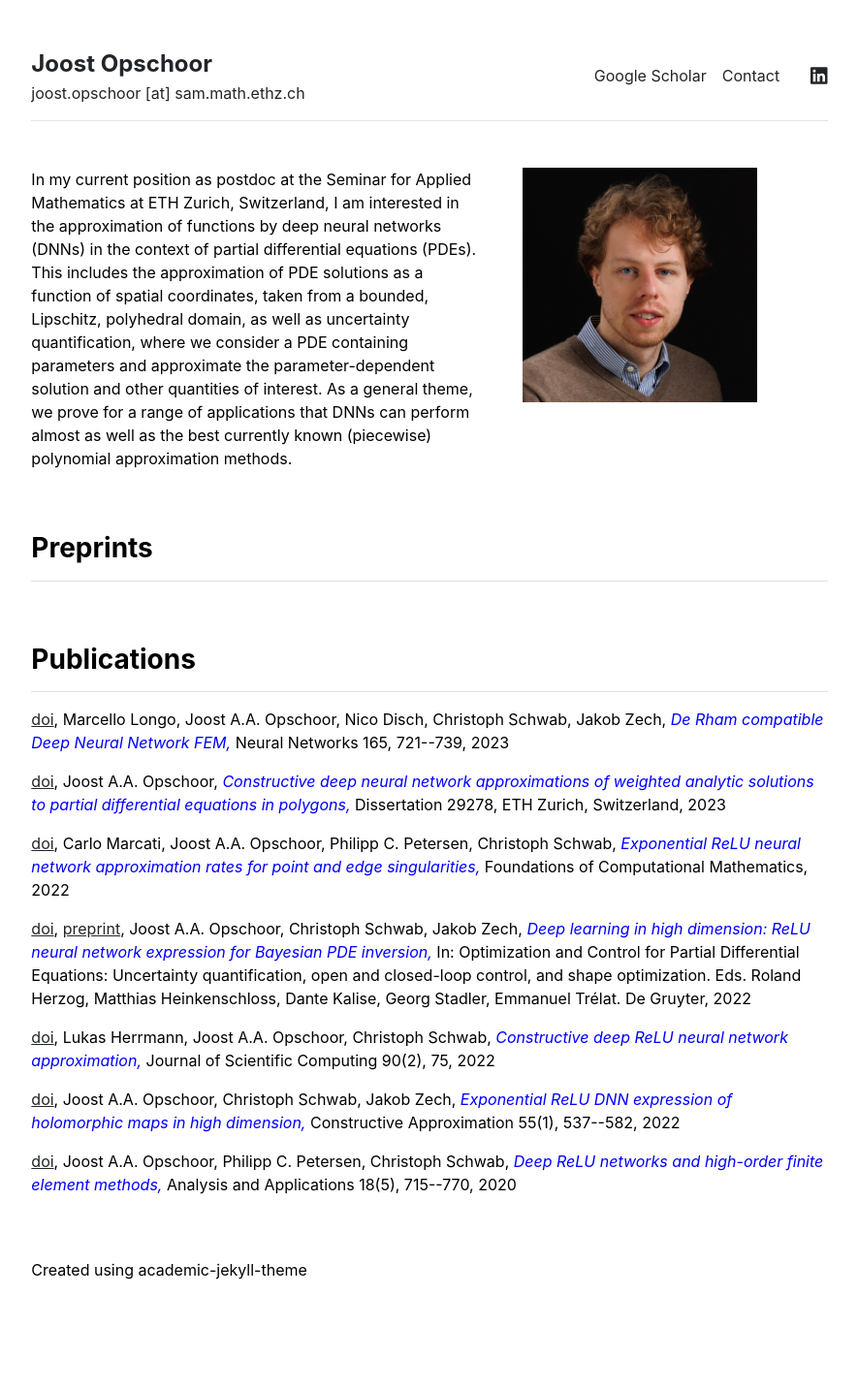
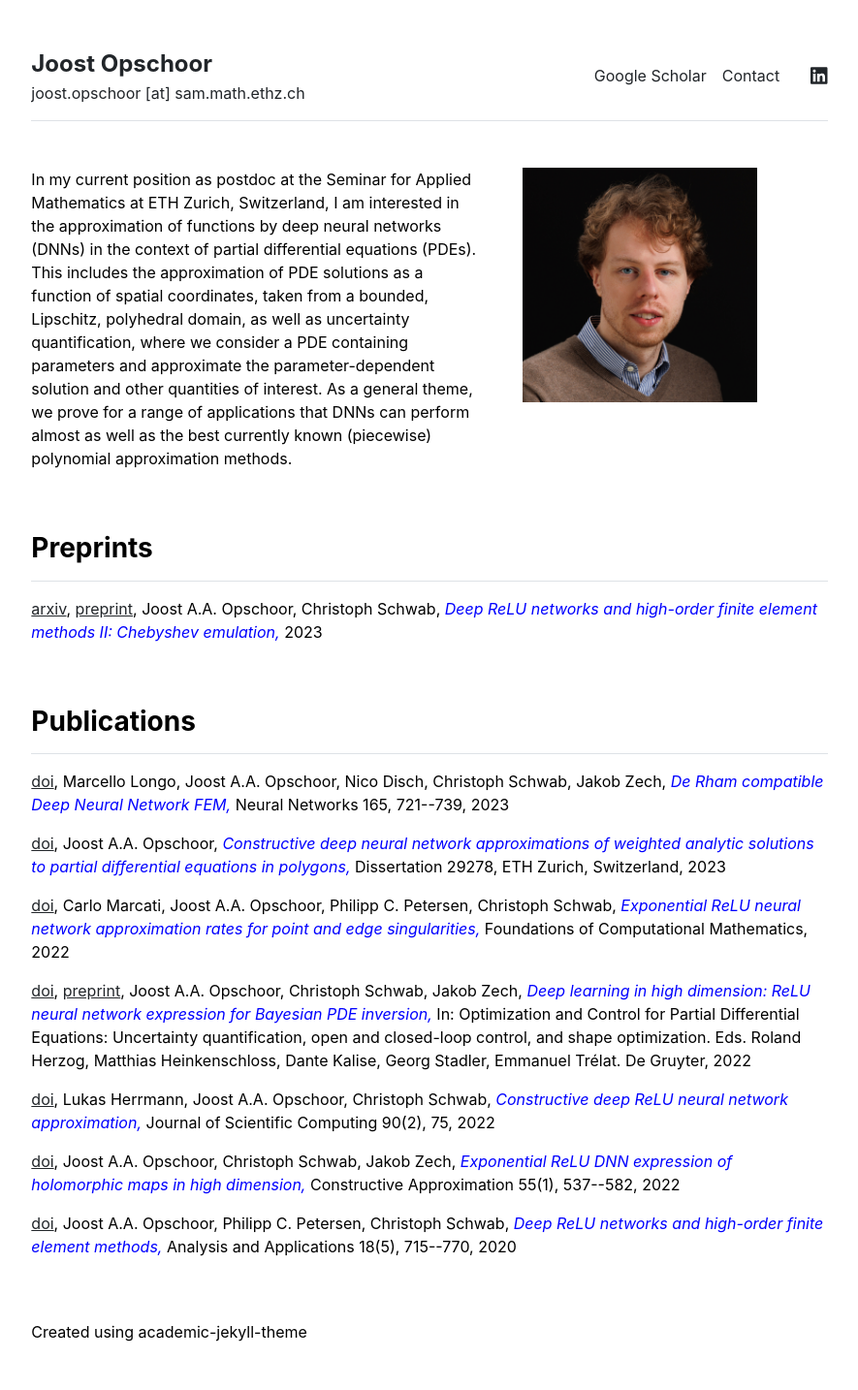
Before and after one commit to joostop/github.io, a Jekyll site: the page built from index.md, in a window 1280 px wide. Shown: the whole page at 97% size, without its empty margins (197-1082 px from the left). Built offline with Jekyll 4.4.1, drawn with Linux system fonts in a browser that asks for light colours; before the commit the page ends 1370 px from its top, so only the background shows below that.

Commit message:
add preprint OS2023

```diff
--- a/_data/publications.yml
+++ b/_data/publications.yml
@@ -1,6 +1,15 @@
 
 
 preprint:
+- {
+  authors: 'Joost A.A. Opschoor, Christoph Schwab',
+  title: 'Deep ReLU networks and high-order finite element methods II: Chebyshev emulation',
+  publ: '',
+  year: '2023',
+  doi: '',
+  url: 'https://math.ethz.ch/sam/research/reports.html?id=1075',
+  arxiv: 'https://arxiv.org/abs/2310.07261'
+  }
 
 published:
 - {
```
